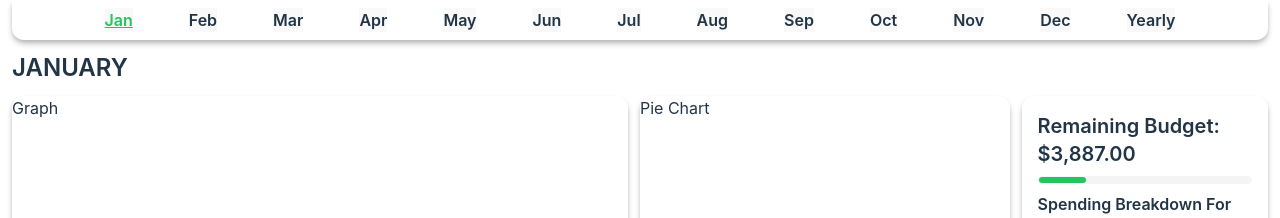
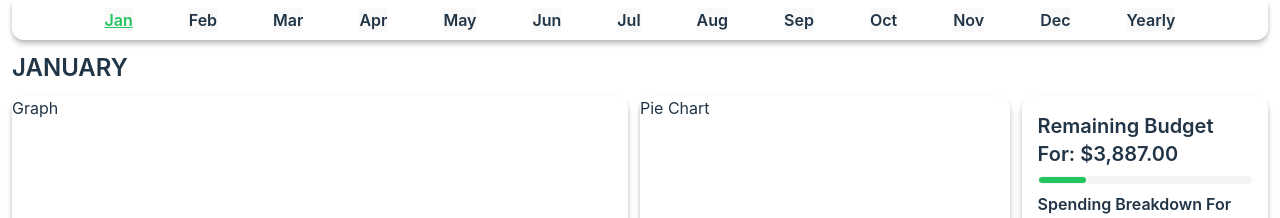
Before and after one commit to vChrisL/Finance-Tracker, a React (Vite) app: page / in a window 1280 px wide. Shown: the top 218 px of the page. Built offline with nearby package versions, Linux system fonts and the light colour scheme.

Commit message:
added clamp for progress bar value

```diff
--- a/src/components/Progressbar-component.tsx
+++ b/src/components/Progressbar-component.tsx
@@ -29,7 +29,7 @@ export function ProgressBar({value, low, mid, high}: IProgressBarProps){
 
     // Progressbar styling for width and color
     const progressBarStyle: CSSProperties = {
-        width: `${value}%`,
+        width: `${Math.min(Math.max(value, 0), 100)}%`,
         backgroundColor: `${calcColorRange()}`
     }
 
--- a/src/components/RemainingBalance-component.tsx
+++ b/src/components/RemainingBalance-component.tsx
@@ -44,7 +44,7 @@ export function RemainingBalance(){
     return(
         <>
         <div className="h-full p-4 overflow-y-auto">
-            <h2 className="font-semibold text-xl">Remaining Budget: {numberFormat.format(budget - getTotalSpending())}</h2>
+            <h2 className="font-semibold text-xl">Remaining Budget For: {numberFormat.format(budget - getTotalSpending())}</h2>
 
             <ProgressBar value={(getTotalSpending() / budget) * 100} low={50} mid={60} high={80}></ProgressBar>
 
```
